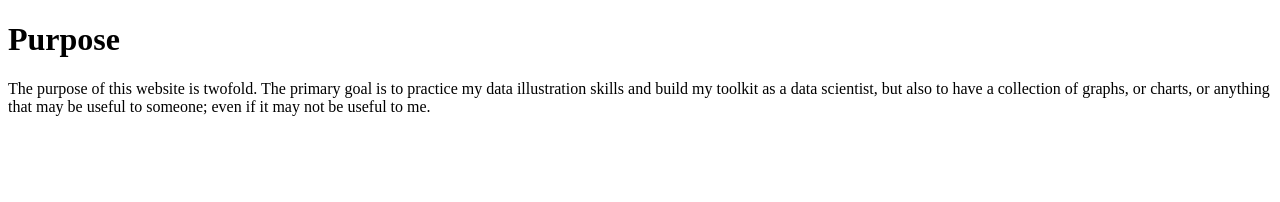
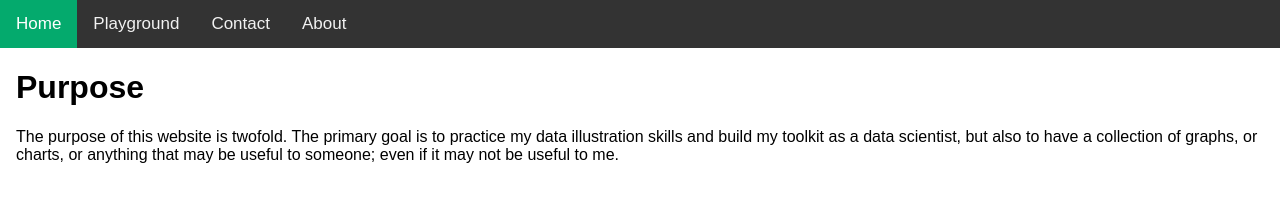
Before and after one commit to dawnandrew100/UsefullyUselessThings, a plain HTML site: page index.html in a window 1280 px wide. Drawn offline with Linux system fonts and the light colour scheme.

Commit message:
Basic Navigation Bar added

```diff
--- /dev/null
+++ b/index.css
@@ -0,0 +1,28 @@
+body {
+margin: 0;
+font-family: Arial, Helvetica, sans-serif;
+}
+
+.topnav {
+overflow: hidden;
+background-color: #333;
+}
+
+.topnav a {
+float: left;
+color: #f2f2f2;
+text-align: center;
+padding: 14px 16px;
+text-decoration: none;
+font-size: 17px;
+}
+
+.topnav a:hover {
+background-color: #ddd;
+color: black;
+}
+
+.topnav a.active {
+background-color: #04AA6D;
+color: white;
+}
--- a/index.html
+++ b/index.html
@@ -1,10 +1,20 @@
 <!DOCTYPE html>
 <html>
 	<head>
+		<link rel="stylesheet" href="index.css">
 		<title>Wonderfully Useless Welcome Page</title>
 	</head>
 	<body>
-		<h1>Purpose</h1>
-		<p>The purpose of this website is twofold. The primary goal is to practice my data illustration skills and build my toolkit as a data scientist, but also to have a collection of graphs, or charts, or anything that may be useful to someone; even if it may not be useful to me.</p>
+		<div class="topnav">
+			<a class="active" href="#home">Home</a>
+			<a href="#news">Playground</a>
+			<a href="#contact">Contact</a>
+			<a href="#about">About</a>
+		</div>
+
+		<div style="padding-left:16px">
+			<h1>Purpose</h1>
+			<p>The purpose of this website is twofold. The primary goal is to practice my data illustration skills and build my toolkit as a data scientist, but also to have a collection of graphs, or charts, or anything that may be useful to someone; even if it may not be useful to me.</p>
+		</div>
 	</body>
 </html>
```
